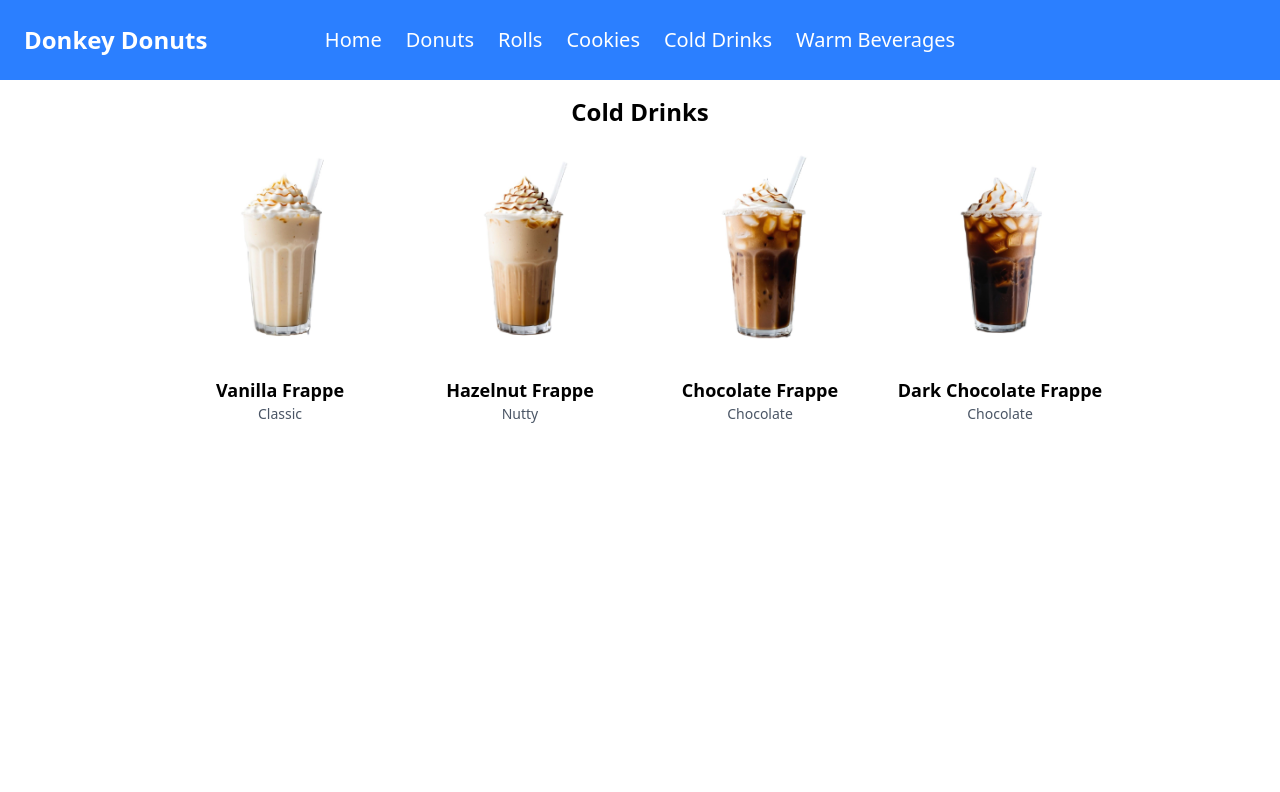
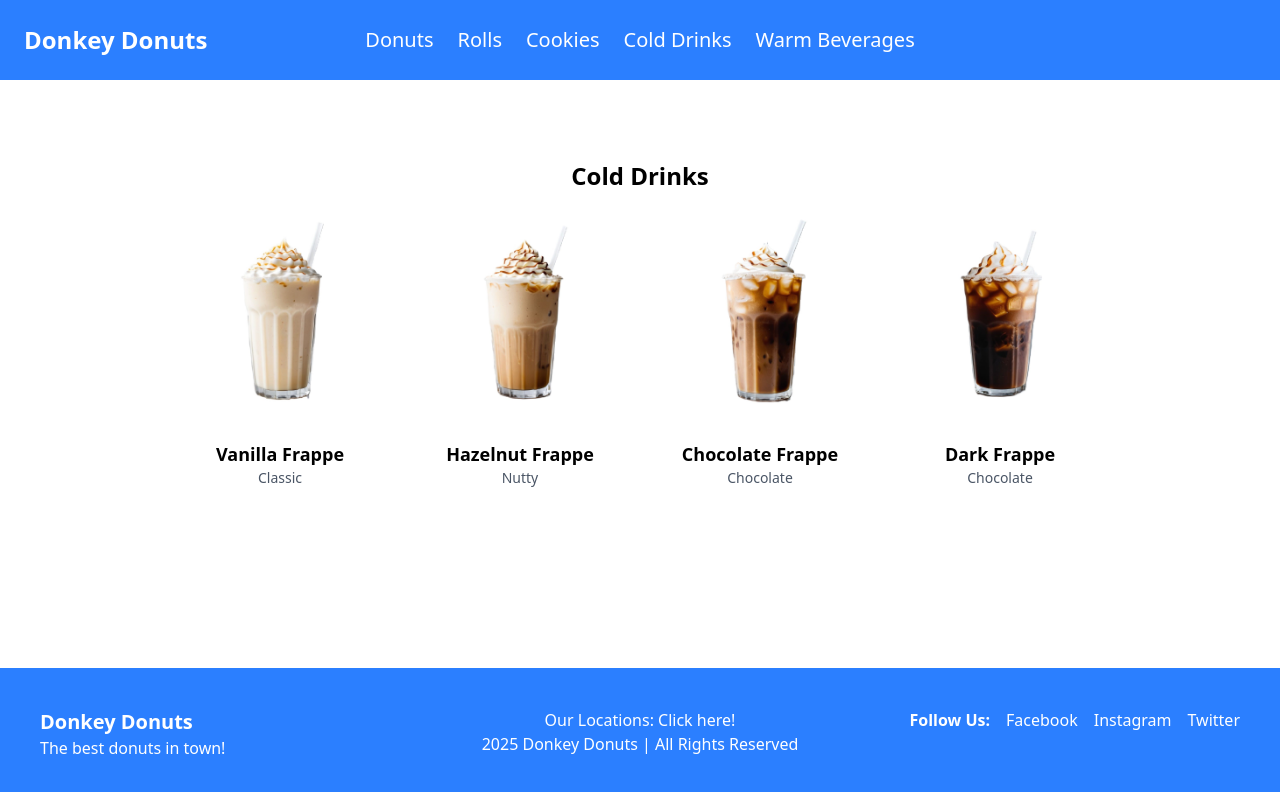
Before and after one commit to teleidoskopbild/Donkey-Donuts, a Vue app: page /cold-drinks in a window 1280 px wide. Shown: the top 792 px of the page. Built offline with nearby package versions, Linux system fonts and the light colour scheme.

Commit message:
add footer

```diff
--- a/src/App.vue
+++ b/src/App.vue
@@ -18,9 +18,9 @@
           <ul
             class="hidden md:flex space-x-6 justify-center text-white text-xl absolute left-1/2 transform -translate-x-1/2"
           >
-            <li>
+            <!-- <li>
               <router-link to="/" class="hover:font-bold">Home</router-link>
-            </li>
+            </li> -->
             <li>
               <router-link to="/donuts" class="hover:font-bold"
                 >Donuts</router-link
@@ -76,14 +76,14 @@
 
         <!-- Dropdown Menu für kleine Bildschirme -->
         <ul v-if="isOpen" class="md:hidden text-center mt-4">
-          <li>
+          <!-- <li>
             <router-link
               to="/"
               class="block py-2 px-4 text-white hover:font-bold"
               @click="toggleMenu"
               >Home</router-link
             >
-          </li>
+          </li> -->
           <li>
             <router-link
               to="/donuts"
@@ -129,6 +129,49 @@
 
       <router-view />
     </div>
+    <footer class="bg-blue-500 p-10 fixed bottom-0 w-full text-white">
+      <div class="flex justify-between" @click="toggleLocations">
+        <div>
+          <h3 class="text-xl font-bold">Donkey Donuts</h3>
+          <p>The best donuts in town!</p>
+        </div>
+
+        <div
+          class="flex items-center cursor-pointer absolute left-1/2 transform -translate-x-1/2"
+        >
+          <ul>
+            <li class="text-center">
+              {{ locationsVisible ? "" : "Our Locations: Click here!" }}
+            </li>
+            <li class="">
+              {{
+                locationsVisible
+                  ? ""
+                  : "2025 Donkey Donuts | All Rights Reserved"
+              }}
+            </li>
+          </ul>
+        </div>
+        <div v-if="locationsVisible" class="-mt-6">
+          <ul class="text-center fixed left-1/2 transform -translate-x-1/2">
+            <li>Main Street 15, Berlin</li>
+            <li>Donut Way 12, Hamburg</li>
+            <li>Donut Street 45, Munich</li>
+            <li class="mt-2">2025 Donkey Donuts | All Rights Reserved</li>
+          </ul>
+        </div>
+        <div>
+          <ul class="flex space-x-4">
+            <li><a href="#" class="text-white font-bold">Follow Us:</a></li>
+            <li><a href="#" class="text-white">Facebook</a></li>
+            <li><a href="#" class="text-white">Instagram</a></li>
+            <li><a href="#" class="text-white">Twitter</a></li>
+          </ul>
+        </div>
+      </div>
+
+      <!-- Toggle locations visibility -->
+    </footer>
   </div>
 </template>
 
@@ -139,11 +182,15 @@ export default {
     return {
       isOpen: false,
       loading: true,
+      locationsVisible: false,
     };
   },
   methods: {
     toggleMenu() {
       this.isOpen = !this.isOpen;
+    },
+    toggleLocations() {
+      this.locationsVisible = !this.locationsVisible;
     },
   },
   mounted() {
--- a/src/data/coldDrinks.json
+++ b/src/data/coldDrinks.json
@@ -22,7 +22,7 @@
   },
   {
     "id": "cd4",
-    "name": "Dark Chocolate Frappe",
+    "name": "Dark Frappe",
     "image": "/images/cold/cold4.jpg",
     "category": "Chocolate",
     "description": "Bold dark chocolate iced coffee."
--- a/src/router/index.js
+++ b/src/router/index.js
@@ -9,13 +9,22 @@ import Cookies from "../views/Cookies.vue";
 const routes = [
   {
     path: "/",
-    name: "Home",
-    component: Home,
+    redirect: "/donuts",
   },
   {
     path: "/donuts",
     name: "Donuts",
     component: Donuts,
+  },
+  {
+    path: "/rolls",
+    name: "Rolls",
+    component: Rolls,
+  },
+  {
+    path: "/cookies",
+    name: "Cookies",
+    component: Cookies,
   },
   {
     path: "/cold-drinks",
@@ -27,16 +36,6 @@ const routes = [
     name: "WarmBeverages",
     component: WarmBeverages,
   },
-  {
-    path: "/rolls",
-    name: "Rolls",
-    component: Rolls,
-  },
-  {
-    path: "/cookies",
-    name: "Cookies",
-    component: Cookies,
-  },
 ];
 
 const router = createRouter({
--- a/src/views/ColdDrinks.vue
+++ b/src/views/ColdDrinks.vue
@@ -1,5 +1,5 @@
 <template>
-  <div class="p-4">
+  <div class="p-4 m-16">
     <h1 class="text-2xl font-bold mb-4 text-center">Cold Drinks</h1>
     <div class="flex flex-wrap justify-center gap-4">
       <div
--- a/src/views/Cookies.vue
+++ b/src/views/Cookies.vue
@@ -1,5 +1,5 @@
 <template>
-  <div class="p-4">
+  <div class="p-4 mb-30">
     <h1 class="text-2xl font-bold mb-4 text-center">Cookies</h1>
     <div class="flex flex-wrap justify-center gap-4">
       <div
--- a/src/views/Donuts.vue
+++ b/src/views/Donuts.vue
@@ -1,5 +1,5 @@
 <template>
-  <div class="p-4">
+  <div class="p-4 mb-30">
     <h1 class="text-2xl font-bold mb-4 text-center">Donuts</h1>
     <div class="flex flex-wrap justify-center gap-4">
       <div
--- a/src/views/Rolls.vue
+++ b/src/views/Rolls.vue
@@ -1,5 +1,5 @@
 <template>
-  <div class="p-4">
+  <div class="p-4 mb-30">
     <h1 class="text-2xl font-bold mb-4 text-center">Rolls</h1>
     <div class="flex flex-wrap justify-center gap-4">
       <div
--- a/src/views/WarmBeverages.vue
+++ b/src/views/WarmBeverages.vue
@@ -1,5 +1,5 @@
 <template>
-  <div class="p-4">
+  <div class="p-4 m-16">
     <h1 class="text-2xl font-bold mb-4 text-center">Warm Beverages</h1>
     <div class="flex flex-wrap justify-center gap-4">
       <div
```
